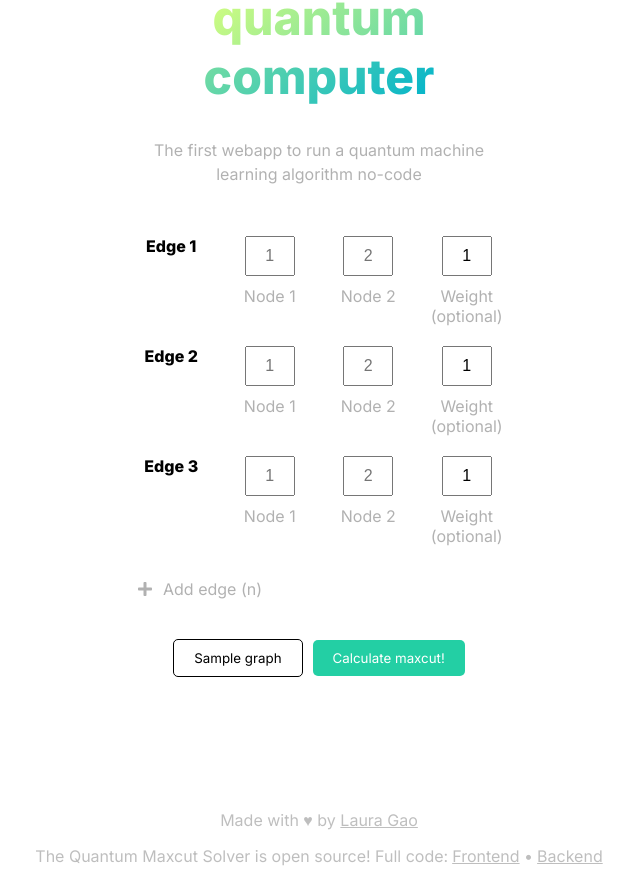
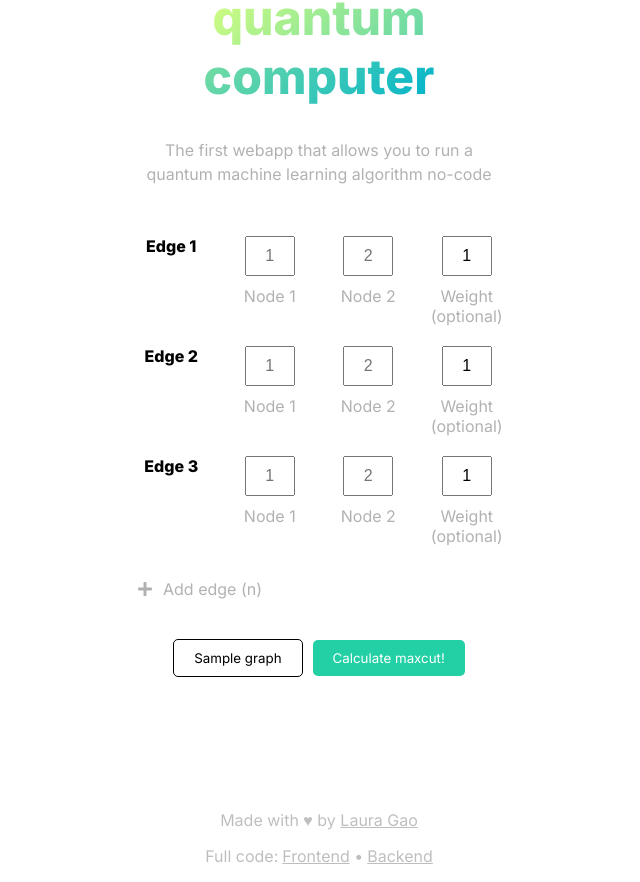
Before and after one commit to laurgao/maxcut-frontend, a React (Create React App) app: page / in a window 1280 px wide. Shown: the part 307-1189 px from the top of the page, without its empty margins (321-961 px from the left). Built offline with nearby package versions, Linux system fonts and the light colour scheme.

Commit message:
delete async

```diff
--- a/src/App.js
+++ b/src/App.js
@@ -60,11 +60,11 @@ const setSampleGraph = () => {
     submit();
   }
 
-  const submit = async () => {
-    axios.post("http://maxcut-backend.herokuapp.com/qaoa", {"edges": edges})
+  const submit = () => {
+    axios.post("https://maxcut-backend.herokuapp.com/qaoa", {"edges": edges})
     .then((response) => {
       console.log(response);
-      setRes(response.data.maxcut)
+      response.data.maxcut ? setRes(response.data.maxcut) : setRes(response.data);
     })
     .catch((err) => {
       console.log(err);
@@ -80,7 +80,7 @@ const setSampleGraph = () => {
         <Navbar togglePopUpMaxcut={togglePopUpMaxcut} togglePopUpUse={togglePopUpUse}/>
         <header>
           <h1>Find the maxcut of any graph with a <span className="theme">quantum computer</span></h1>
-          <p className="subtitle">The first webapp to run a quantum machine learning algorithm no-code</p>
+          <p className="subtitle">The first webapp that allows you to run a quantum machine learning algorithm no-code</p>
         </header>
         {isSampleGraph && <img src={sampleGraphLabelledNodes} alt="Visual depiction of sample graph"/>}
         <form className="form form-control">
--- a/src/components/Footer.js
+++ b/src/components/Footer.js
@@ -4,7 +4,7 @@ const Footer = () => {
     return (
         <footer className="footer">
             <p>Made with ♥ by <a href="https://lauragao.ca" target="_blank" rel="noreferrer">Laura Gao</a></p>
-            <p>The Quantum Maxcut Solver is open source! Full code:
+            <p>Full code:
                 <a href="https://github.com/laurgao/maxcut-frontend" target="_blank" rel="noreferrer" className="footer-needspace">Frontend</a> •
                 <a href="https://github.com/laurgao/maxcut-backend" target="_blank" rel="noreferrer" className="footer-needspace">Backend</a>
             </p>
```
